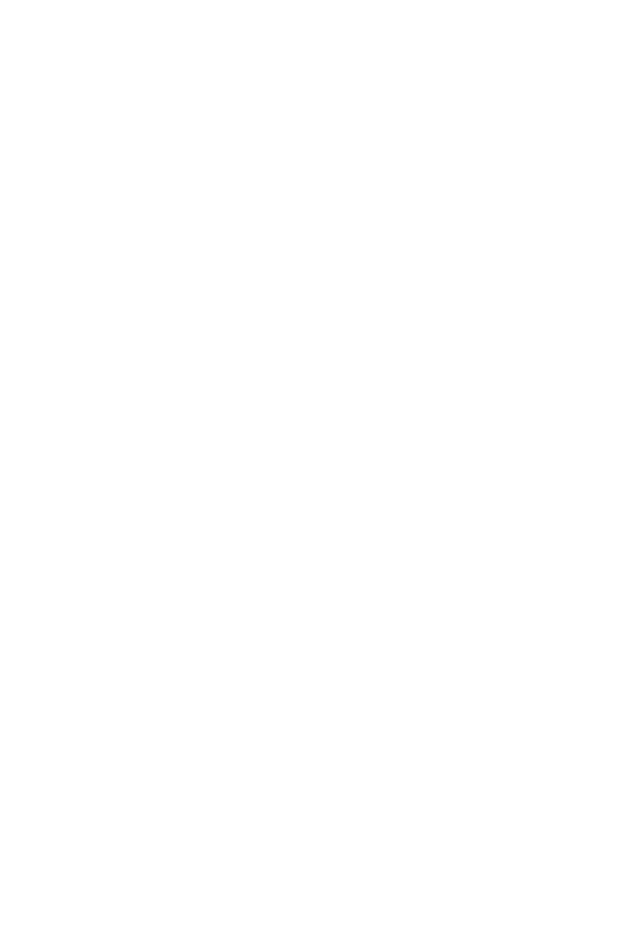
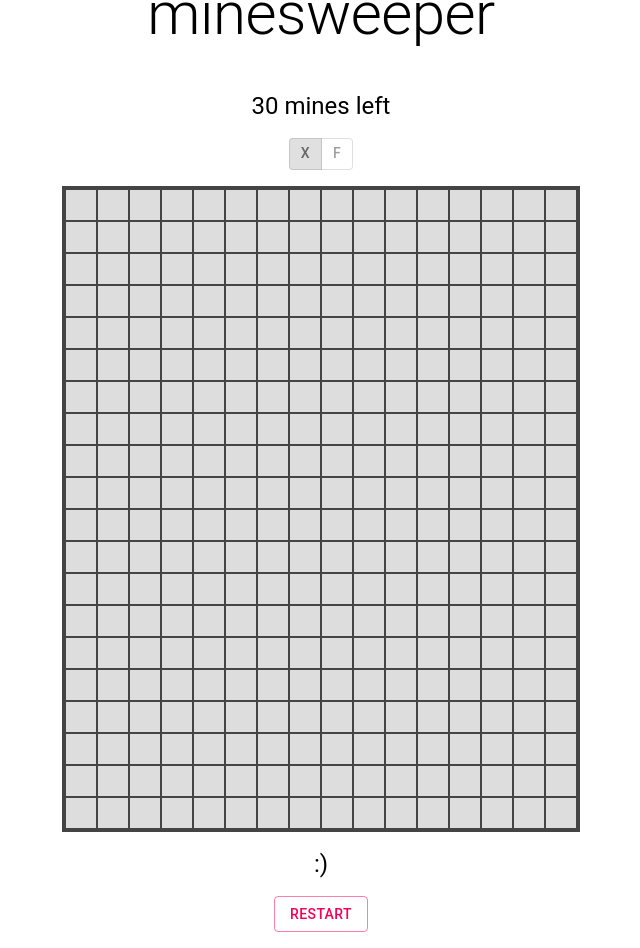
Before and after one commit to angenibai/internet-playground, a React (Create React App) app: page /minesweeper in a window 1280 px wide. Shown: the part 131-1079 px from the top of the page, without its empty margins (319-959 px from the left). Before the commit the page ends 800 px from the top, so only its background shows below. Built offline with nearby package versions, Linux system fonts and the light colour scheme.

Commit message:
added minesweeper

```diff
--- a/package.json
+++ b/package.json
@@ -4,6 +4,7 @@
   "private": true,
   "dependencies": {
     "@material-ui/core": "^4.11.4",
+    "@material-ui/lab": "^4.0.0-alpha.58",
     "@testing-library/jest-dom": "^5.11.4",
     "@testing-library/react": "^11.1.0",
     "@testing-library/user-event": "^12.1.10",
--- a/src/App.js
+++ b/src/App.js
@@ -5,6 +5,7 @@
 import './App.css';
 import Home from './pages/Home';
 import TicTacToe from './pages/TicTacToe';
+import Minesweeper from './pages/Minesweeper';
 
 function App() {
 
@@ -23,6 +24,14 @@
           </header>
           <TicTacToe />
         </Route>
+        <Route exact path="/minesweeper">
+          <header>
+            <Button className="back" component={Link} to="/">
+              Back
+            </Button>
+          </header>
+          <Minesweeper />
+        </Route>
       </Router>
     </div>
   );
--- a/src/pages/Home.jsx
+++ b/src/pages/Home.jsx
@@ -21,9 +21,9 @@
         />
         <GridItem
           icon={ticTacToeIcon}
-          alt="tic tac toe icon"
-          link="/tictactoe"
-          title="Tic Tac Toe"
+          alt="minesweeper icon"
+          link="/minesweeper"
+          title="Minesweeper"
         />
         <GridItem
           icon={ticTacToeIcon}
--- /dev/null
+++ b/src/pages/Minesweeper.css
@@ -0,0 +1,83 @@
+.MinesweeperApp {
+  text-align: center;
+  display: flex;
+  flex-direction: column;
+  align-items: center;
+}
+
+header {
+  margin: 1.5rem auto;
+}
+
+.board {
+  background-color: #444444;
+  display: grid;
+  width: 510px;
+  height: 638px;
+  grid-template-columns: repeat(16, 30px);
+  grid-template-rows: repeat(20, 30px);
+  gap: 2px 2px;
+  padding: 4px;
+}
+
+.cell {
+  width: 30px;
+  height: 30px;
+  background-color: #ddd;
+}
+
+.revealedCell {
+  background-color: #aaa;
+}
+
+.cell > p {
+  margin: 0;
+  font-weight: 700;
+  font-size: 1.5em;
+}
+
+.cell0 > p {
+  display: none;
+}
+
+.cell1 > p {
+  color: blue;
+}
+
+.cell2 > p {
+  color: green;
+}
+
+.cell3 > p {
+  color: red;
+}
+
+.cell4 > p {
+  color: darkblue;
+}
+
+.cell5 > p {
+  color: brown;
+}
+
+.hiddenCell:hover {
+  background-color: #d8fcd6;
+  cursor: pointer;
+}
+
+.flagCell {
+  background-color: #e85959;
+}
+
+.flagCell:hover {
+  background-color: #b54848;
+  cursor: pointer;
+}
+
+.MuiToggleButtonGroup-root {
+  height: 2rem;
+}
+
+.minesweeper > div {
+  margin: 1rem auto;
+}
--- /dev/null
+++ b/src/pages/Minesweeper.jsx
@@ -0,0 +1,299 @@
+import React, { useEffect, useState } from "react";
+import Typography from "@material-ui/core/Typography";
+import ToggleButton from '@material-ui/lab/ToggleButton';
+import ToggleButtonGroup from '@material-ui/lab/ToggleButtonGroup';
+import Button from "@material-ui/core/Button";
+import "./Minesweeper.css";
+
+const WIDTH = 16;
+const HEIGHT = 20;
+const NUMMINES = 30;
+const MINE = "X";
+const HIDDEN = "-";
+const FLAG = "F";
+const REVEALED = "O";
+
+/**
+ * Returns random integer 0 <= n < max
+ */
+ const getRandomInt = (max) => {
+  return Math.floor(Math.random() * Math.ceil(max));
+};
+
+function Minesweeper() {
+  // the board containing the locations of mines
+  const [boardData, setBoardData] = useState([]);
+  // the state containing revealed and flagged cells
+  const [boardState, setBoardState] = useState([]);
+  const [flagsLeft, setFlagsLeft] = useState(0);
+  const [revealedLeft, setRevealedLeft] = useState(0);
+  const [gameState, setGameState] = useState('ongoing');
+  const [gameReaction, setGameReaction] = useState(':)');
+  const [clickAction, setClickAction] = useState(MINE);
+
+  const printBoard = (board) => {
+    console.log("BOARD");
+    board.map((row, r) => {
+      console.log(`${r}: ${row.join(' ')}`);
+    })
+  }
+
+  const updateBoardData = (row, col, newVal) => {
+    const newBoard = [...boardData];
+    newBoard[row][col] = newVal;
+    setBoardData(newBoard);
+    return newBoard;
+  };
+
+  const updateBoardState = (row, col, newVal) => {
+    const newBoard = [...boardState];
+    newBoard[row][col] = newVal;
+    setBoardState(newBoard);
+    return newBoard;
+  };
+
+  // adds mines to the current board state
+  const generateMines = (board, numMines) => {
+    if (numMines >= HEIGHT * WIDTH) {
+      return board;
+    }
+    let mines = 0;
+    while (mines < numMines) {
+      let row = getRandomInt(HEIGHT);
+      let col = getRandomInt(WIDTH);
+      if (board[row][col] !== MINE) {
+        board[row][col] = MINE;
+        mines++;
+      }
+    }
+    return board;
+  }
+
+  // get the indices of neighbouring cells
+  const getNeighbours = (row, col) => {
+    const neighbours = [];
+
+    // row above
+    if (row > 0) {
+      neighbours.push({"row":row-1, "col":col});
+      if (col > 0) {
+        neighbours.push({"row":row-1, "col":col-1});
+      }
+      if (col < WIDTH - 1) {
+        neighbours.push({"row":row-1, "col":col+1});
+      }
+    }
+    // row below
+    if (row < HEIGHT - 1) {
+      neighbours.push({"row":row+1, "col":col});
+      if (col > 0) {
+        neighbours.push({"row":row+1, "col":col-1});
+      }
+      if (col < WIDTH - 1) {
+        neighbours.push({"row":row+1, "col":col+1});
+      }
+    }
+    // either side
+    if (col > 0) {
+      neighbours.push({"row":row, "col":col-1});
+    }
+    if (col < WIDTH - 1) {
+      neighbours.push({"row":row, "col":col+1});
+    }
+
+    return neighbours;
+  }
+
+  // sets the numbers that get revealed after clicking
+  const generateNums = (board) => {
+    for (let row = 0; row < HEIGHT; row++) {
+      for (let col = 0; col < WIDTH; col++) {
+        if (board[row][col] === MINE) {
+          continue;
+        }
+
+        let neighbours = getNeighbours(row, col);
+        let neighbouringMines = neighbours.filter(coord => board[coord.row][coord.col] === MINE).length;
+        board[row][col] = neighbouringMines;
+      }
+    }
+    return board;
+  }
+
+  const reveal = (revealed, row, col) => {
+    updateBoardState(row, col, REVEALED);
+    revealed += 1;
+
+    if (boardData[row][col] === 0) {
+      let neighbours = getNeighbours(row, col);
+      neighbours.map(coord => {
+        if (boardState[coord.row][coord.col] !== REVEALED) {
+          revealed = reveal(revealed, coord.row, coord.col);
+        }
+      });
+    }
+    return revealed;
+  }
+
+  const resetBoardData = (width, height) => {
+    let newData = [];
+    for (let row = 0; row < height; row++) {
+      let newRow = new Array(width).fill(-1);
+      newData = [...newData, newRow];
+    }
+    setBoardData(newData);
+    return newData;
+  }
+
+  const resetBoardState = (width, height) => {
+    let newState = [];
+    for (let row = 0; row < height; row++) {
+      let newRow = new Array(width).fill(HIDDEN);
+      newState = [...newState, newRow];
+    }
+    setBoardState(newState);
+    return newState;
+  }
+
+  const startNewGame = (width, height) => {
+    let newBoard = resetBoardData(width, height);
+
+    newBoard = generateMines(newBoard, NUMMINES);
+    newBoard = generateNums(newBoard);
+
+    setBoardData(newBoard);
+
+    setRevealedLeft(WIDTH * HEIGHT - NUMMINES);
+    setFlagsLeft(NUMMINES);
+
+    resetBoardState(width, height);
+
+    setGameState("ongoing");
+ };
+
+  const clickCell = (e, row, col) => {
+    if (e.button === 0 && gameState === "ongoing") {
+      // left click
+      e.preventDefault();
+      if (clickAction === MINE && boardState[row][col] !== FLAG) {
+        // reveal
+        const revealed = reveal(0, row, col);
+        if (boardData[row][col] === MINE) {
+          setGameState("lost");
+          console.log("game lost");
+        } else {
+          if (revealedLeft - revealed === 0) {
+            setGameState("won");
+            console.log("game won");
+          } else {
+            setRevealedLeft(revealedLeft - revealed);
+          }
+        }
+      } else if (clickAction === FLAG) {
+        // flag
+        if (boardState[row][col] === FLAG) {
+          // toggle to no flag
+          updateBoardState(row, col, HIDDEN);
+          setFlagsLeft(flagsLeft + 1);
+        } else if (boardState[row][col] === HIDDEN && flagsLeft > 0) {
+          // toggle to flag
+          updateBoardState(row, col, FLAG);
+          setFlagsLeft(flagsLeft - 1);
+        }
+      }
+    }
+  };
+
+  useEffect(() => {
+    startNewGame(WIDTH, HEIGHT);
+  }, []);
+
+  useEffect(() => {
+    if (gameState === "lost") {
+      // reveal all mines
+      for (let row = 0; row < HEIGHT; row++) {
+        for (let col = 0; col < WIDTH; col++) {
+          if (boardData[row][col] === MINE) {
+            updateBoardState(row, col, REVEALED);
+          }
+        }
+      }
+      setGameReaction("X(");
+
+    } else if (gameState === "won") {
+      // win graphic?
+      setGameReaction("8)");
+
+    } else if (gameState === "ongoing") {
+      setGameReaction(":)");
+    }
+  }, [gameState]);
+
+  useEffect(() => {
+    printBoard(boardData);
+  }, [boardData]);
+
+  useEffect(() => {
+    console.log(revealedLeft);
+  }, [revealedLeft]);
+
+  return (
+    <div className="MinesweeperApp">
+      <header>
+        <Typography variant="h2">minesweeper</Typography>
+      </header>
+      <main>
+        <div className="minesweeper">
+
+          <div className="gameDetails">
+            <Typography variant="h5">{flagsLeft} mines left</Typography>
+          </div>
+          <div className="toggleDiv">
+            <ToggleButtonGroup
+              value={clickAction}
+              exclusive
+              onChange={(e, newAction) => {setClickAction(newAction)}}
+              aria-label="toggle click action"
+            >
+              <ToggleButton value={MINE} aria-label="click to mine">
+                X
+              </ToggleButton>
+              <ToggleButton value={FLAG} aria-label="click to flag">
+                F
+              </ToggleButton>
+            </ToggleButtonGroup>
+          </div>
+          <div className="board">
+            {boardState.map((row, i) =>
+              row.map((state, j) =>
+                state === REVEALED ? (
+                  <div
+                    className={`revealedCell cell cell${boardData[i][j]}`}
+                    key={`${i}-${j}`}
+                  >
+                    <p>{boardData[i][j] === MINE ? "X" : boardData[i][j]}</p>
+                  </div>
+                ) : (
+                  <div
+                    className={state === FLAG ? "cell flagCell" : "cell hiddenCell"}
+                    onClick={(e) => clickCell(e, i, j)}
+                    onContextMenu={() => {return false}}
+                    key={`${i}-${j}`}
+                  ></div>
+                )
+              )
+            )}
+          </div>
+          <div className="gameReactions">
+            <Typography variant="h5">{gameReaction}</Typography>
+          </div>
+          <div className="gameActions">
+            <Button variant="outlined" color="secondary" onClick={() => startNewGame(WIDTH, HEIGHT)}>Restart</Button>
+          </div>
+        </div>
+      </main>
+    </div>
+  );
+}
+
+export default Minesweeper;
```
Also changed, not shown: 1 other file (tests, documents, lock files or other folders).
